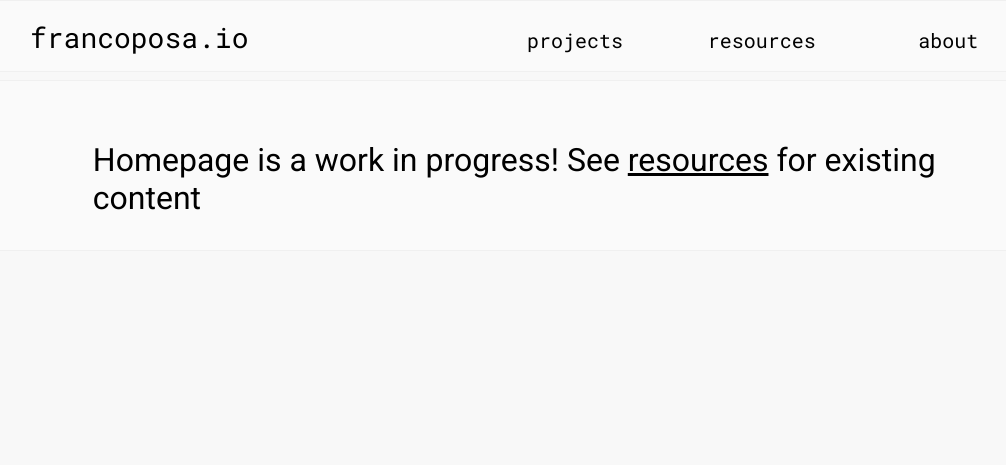
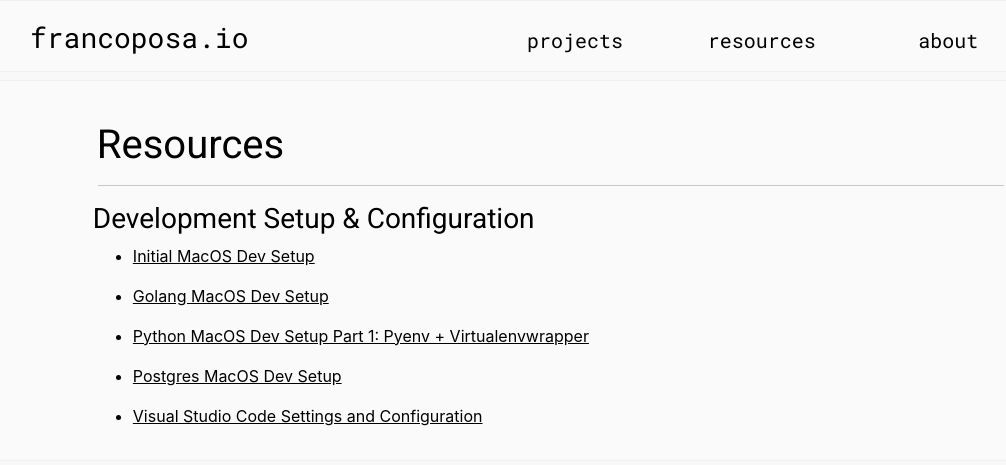
Before and after one commit to francojposa/personal-site, a Jekyll site: the page built from index.md, in a window 1280 px wide. Shown: the top 465 px of the page, without its empty margins (89-1095 px from the left). Built offline with Jekyll 4.4.1, drawn with Linux system fonts in a browser that asks for light colours.

Commit message:
cleaning up Resources layout and adding a version of it to home

```diff
--- /dev/null
+++ b/_layouts/home.html
@@ -0,0 +1,17 @@
+---
+layout: default
+---
+
+<h1 class="page-title">Resources</h1>
+<div class="underline"></div>
+
+<h3>Development Setup & Configuration</h2>
+    <ul>
+        {% assign ordered_dev_setup_guides = site.dev_setup_guides | sort:"order_number" %}
+        {% for dev_setup_guide in ordered_dev_setup_guides %}
+        <li>
+            <hp><a href="{{ dev_setup_guide.url }}">{{ dev_setup_guide.title }}</a></p>
+                <!-- <p>{{ dev_setup_guide.description }}</p> -->
+        </li>
+        {% endfor %}
+    </ul>
--- a/_layouts/resources.html
+++ b/_layouts/resources.html
@@ -9,7 +9,8 @@ layout: default
     {% assign ordered_dev_setup_guides = site.dev_setup_guides | sort:"order_number" %}
     {% for dev_setup_guide in ordered_dev_setup_guides %}
     <li>
-        <p><a href="{{ dev_setup_guide.url }}">{{ dev_setup_guide.title }}</a></p>
+        <h5><a href="{{ dev_setup_guide.url }}">{{ dev_setup_guide.title }}</a></h5>
+        <p>{{ dev_setup_guide.description }}</p>
     </li>
     {% endfor %}
 </ul>
--- a/css/style.css
+++ b/css/style.css
@@ -59,6 +59,7 @@ a:active {
 .underline {
     margin-left: 5px;
     margin-right: 5px;
+    margin-bottom: 1rem;
     border-style: none;
     border-bottom-style: solid;
     border-width: 1px;
--- a/index.md
+++ b/index.md
@@ -1,6 +1,4 @@
 ---
 title: home
-layout: default
+layout: home
 ---
-
-## Homepage is a work in progress! See [resources](/resources) for existing content
```
Also changed, not shown: _dev_setup_guides/initial-dev-setup-macos.md (+4 -4 lines).
